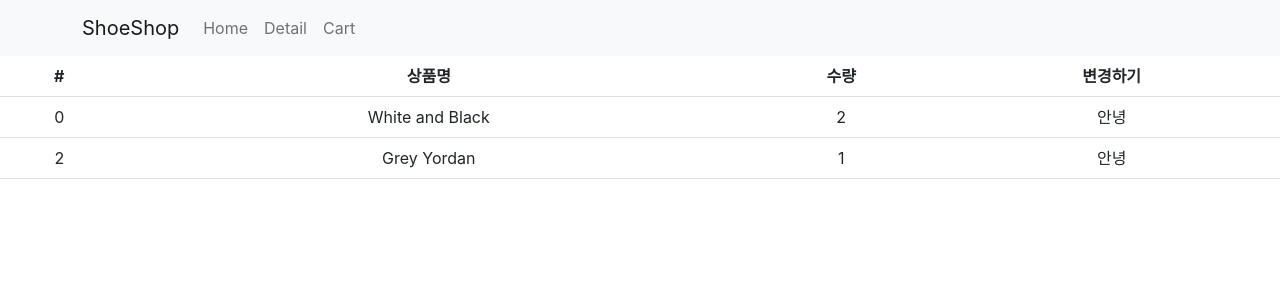
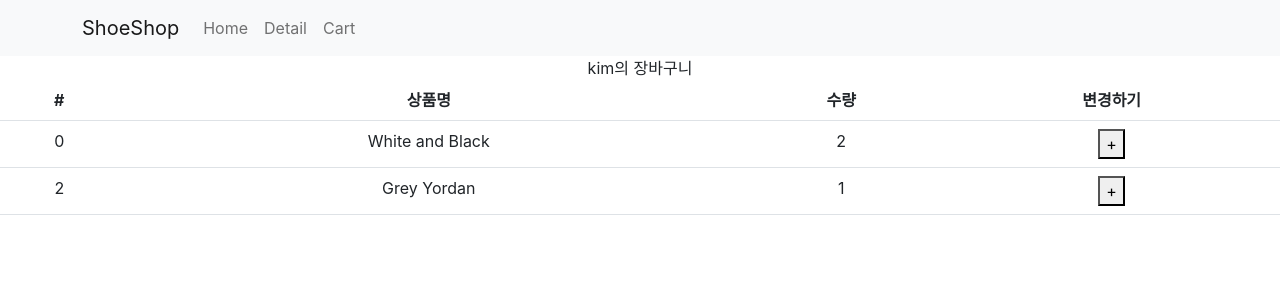
Before and after one commit to hankyeol-jung/shop_apple, a React (Create React App) app: page /cart in a window 1280 px wide. Shown: the top 300 px of the page. Built offline with nearby package versions, Linux system fonts and the light colour scheme; the HTML template or start-up script is replaced by a standard one.

Commit message:
Redux 3 : store의 state 변경하는 법

```diff
--- a/src/routes/Cart.js
+++ b/src/routes/Cart.js
@@ -1,10 +1,12 @@
 import React, { useEffect, useState } from "react";
 import { Table } from "react-bootstrap";
-import { useSelector } from "react-redux";
+import { useDispatch, useSelector } from "react-redux";
+import { changeName, addCount } from "./../store.js";
 
 function Cart() {
   let state = useSelector((state) => state);
   let [fade, setFade] = useState("");
+  let dispatch = useDispatch();
   useEffect(() => {
     setTimeout(() => {
       setFade("end");
@@ -16,6 +18,7 @@
 
   return (
     <div className={"start " + fade}>
+      {state.user}의 장바구니
       <Table>
         <thead>
           <tr>
@@ -26,16 +29,22 @@
           </tr>
         </thead>
         <tbody>
-          {state.stock.map((a, i) => {
-            return (
-              <tr>
-                <td>{state.stock[i].id}</td>
-                <td>{state.stock[i].name}</td>
-                <td>{state.stock[i].count}</td>
-                <td>안녕</td>
-              </tr>
-            );
-          })}
+          {state.cart.map((a, i) => (
+            <tr key={i}>
+              <td>{state.cart[i].id}</td>
+              <td>{state.cart[i].name}</td>
+              <td>{state.cart[i].count}</td>
+              <td>
+                <button
+                  onClick={() => {
+                    dispatch(addCount());
+                  }}
+                >
+                  +
+                </button>
+              </td>
+            </tr>
+          ))}
         </tbody>
       </Table>
     </div>
--- a/src/store.js
+++ b/src/store.js
@@ -3,19 +3,33 @@
 let user = createSlice({
   name: "user",
   initialState: "kim",
+  reducers: {
+    changeName(state) {
+      return "john" + state;
+    },
+  },
 });
 
-let stock = createSlice({
+export let { changeName } = user.actions;
+
+let cart = createSlice({
   name: "stock",
   initialState: [
     { id: 0, name: "White and Black", count: 2 },
     { id: 2, name: "Grey Yordan", count: 1 },
   ],
+  reducers: {
+    addCount(state) {
+      // state[0].count + 1;
+    },
+  },
 });
+
+export let { addCount } = cart.actions;
 
 export default configureStore({
   reducer: {
     user: user.reducer,
-    stock: stock.reducer,
+    cart: cart.reducer,
   },
 });
```
